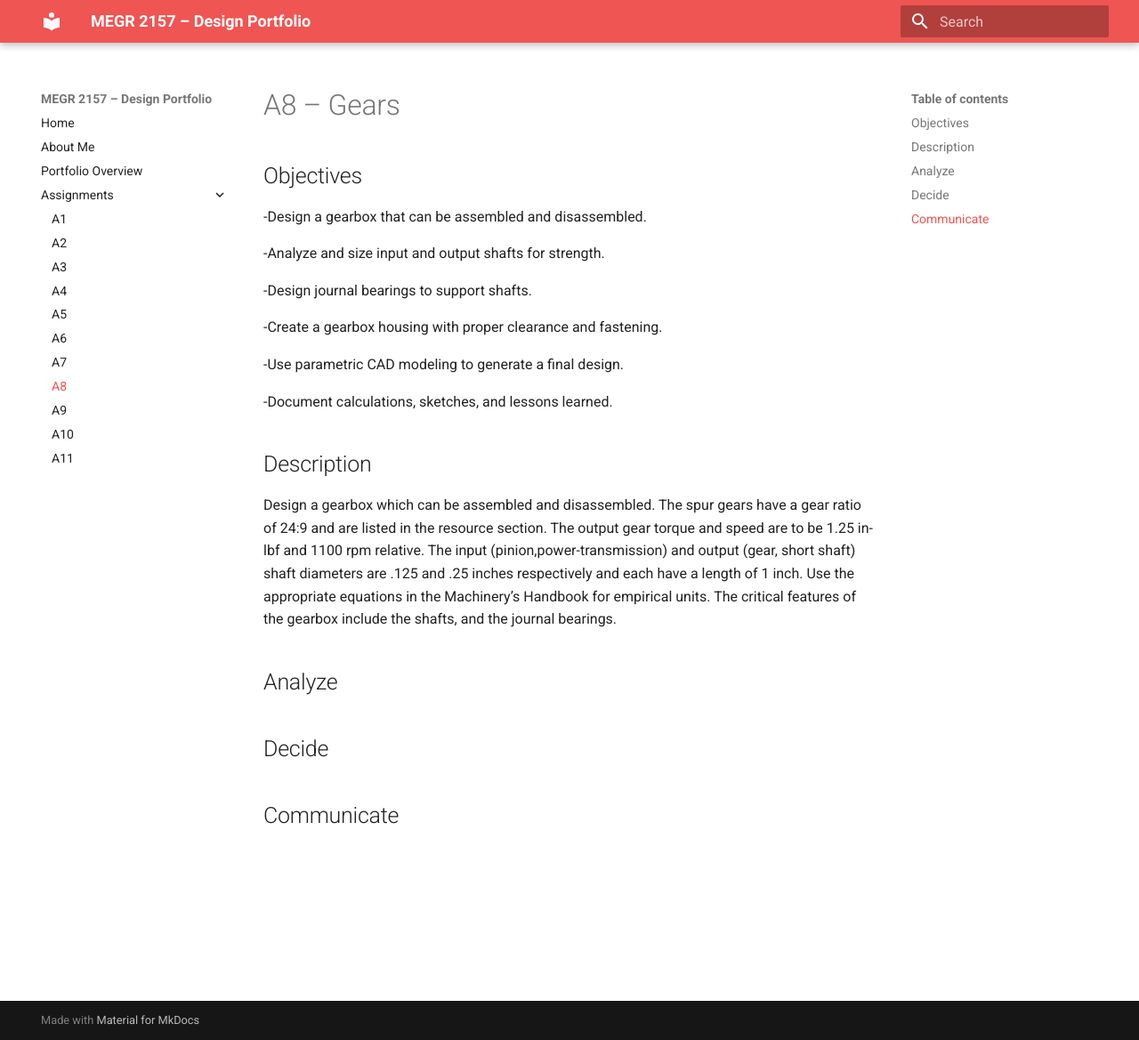
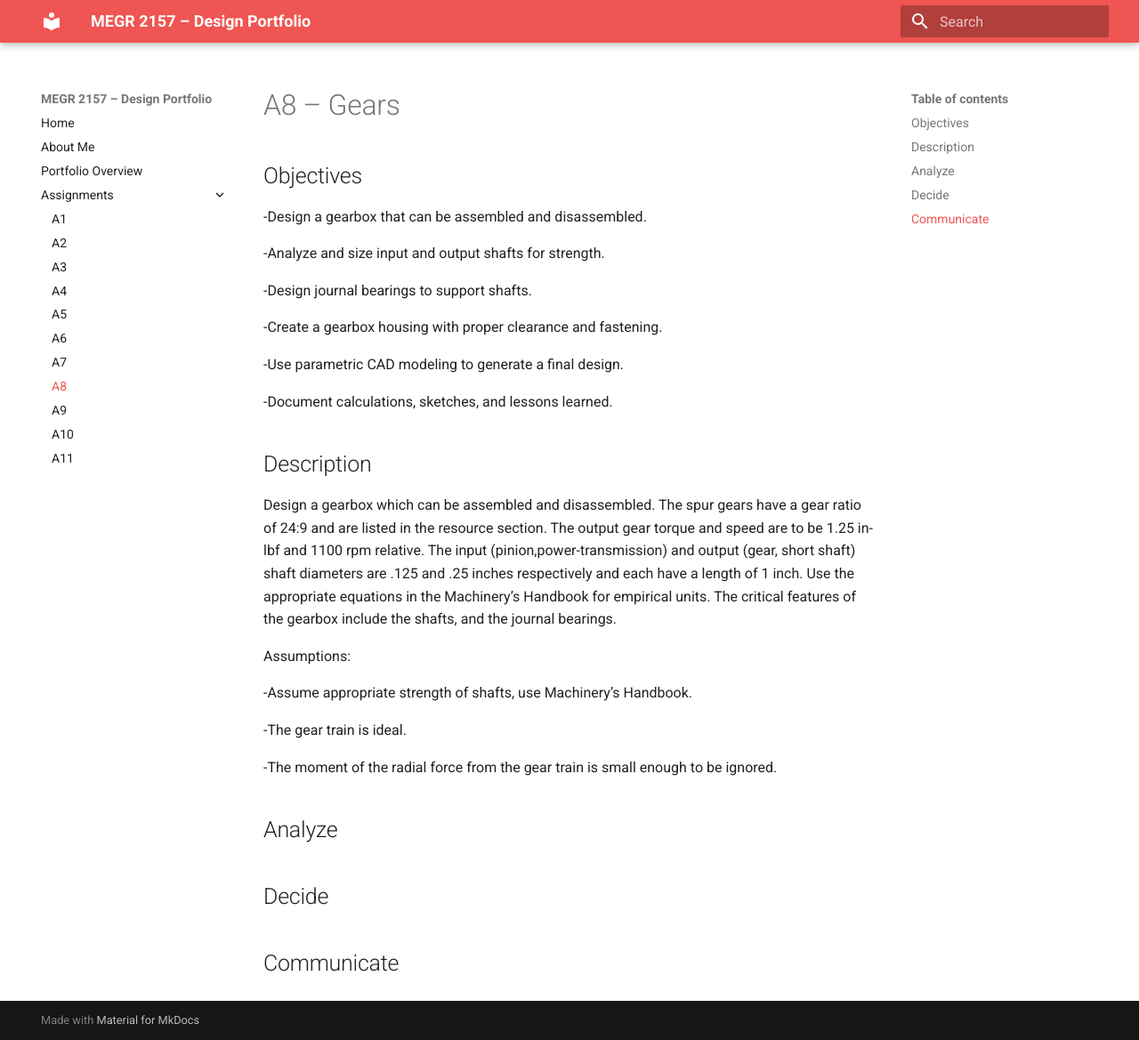
Before and after one commit to LeviElliott-ME/megr2157-portfolio, an MkDocs documentation site: the page built from docs/assignments/A08/index.md, in a window 1280 px wide and 1169 px high. Shown: the whole window at 89% size. Built offline with MkDocs 1.6.1 and Material for MkDocs 9.7.7, drawn with Linux system fonts in a browser that asks for light colours.

Commit message:
Include assumptions for gearbox design
Added assumptions regarding shaft strength and gear train ideality.

```diff
--- a/docs/assignments/A08/index.md
+++ b/docs/assignments/A08/index.md
@@ -18,6 +18,13 @@
 
 Design a gearbox which can be assembled and disassembled. The spur gears have a gear ratio of 24:9 and are listed in the resource section. The output gear torque and speed are to be 1.25 in-lbf and 1100 rpm relative. The input (pinion,power-transmission) and output (gear, short shaft) shaft diameters are .125 and .25 inches respectively and each have a length of 1 inch. Use the appropriate equations in the Machinery’s Handbook for empirical units. The critical features of the gearbox include the shafts, and the journal bearings.
 
+Assumptions:
+
+-Assume appropriate strength of shafts, use Machinery’s Handbook.
+
+-The gear train is ideal.
+
+-The moment of the radial force from the gear train is small enough to be ignored.
 
 
 
```
